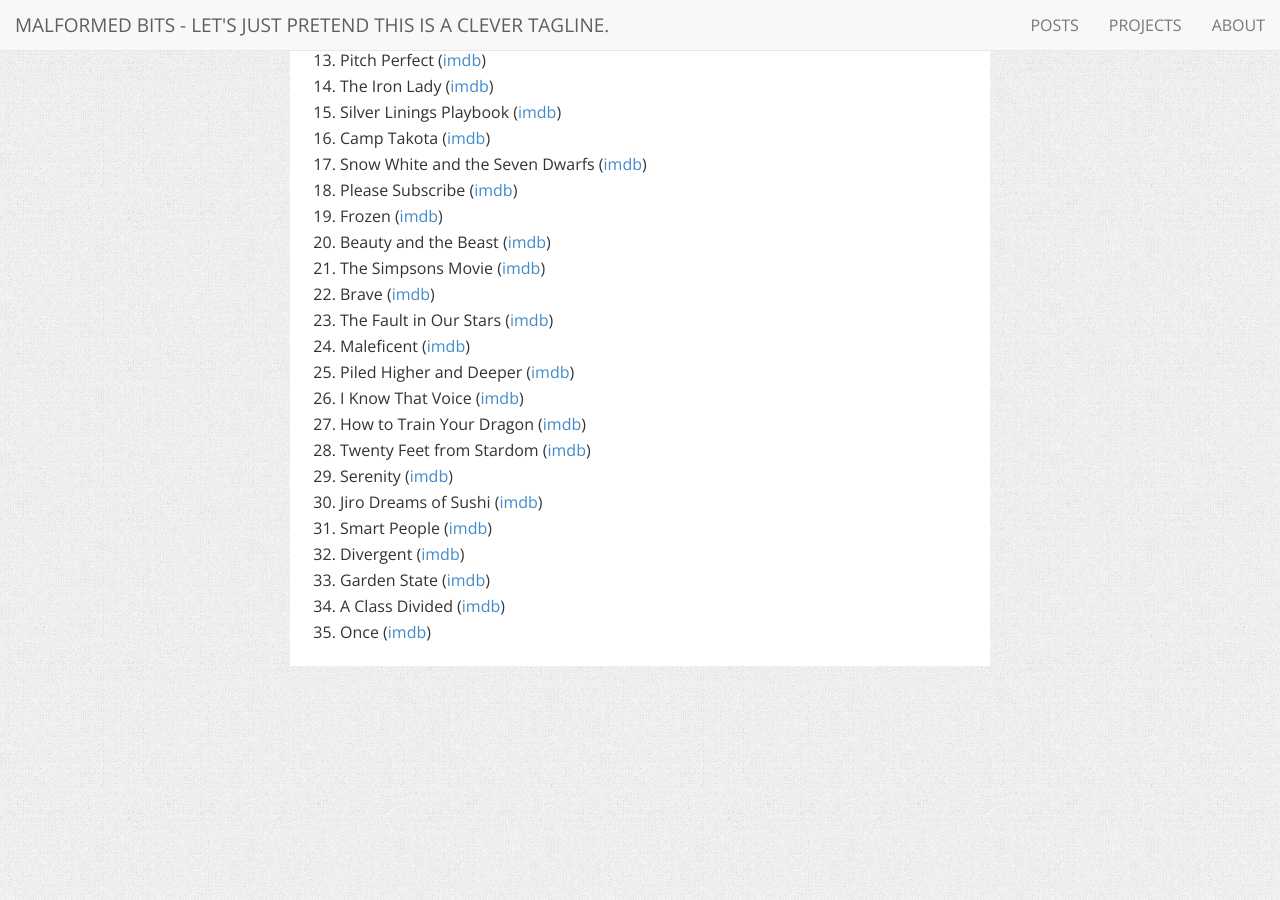
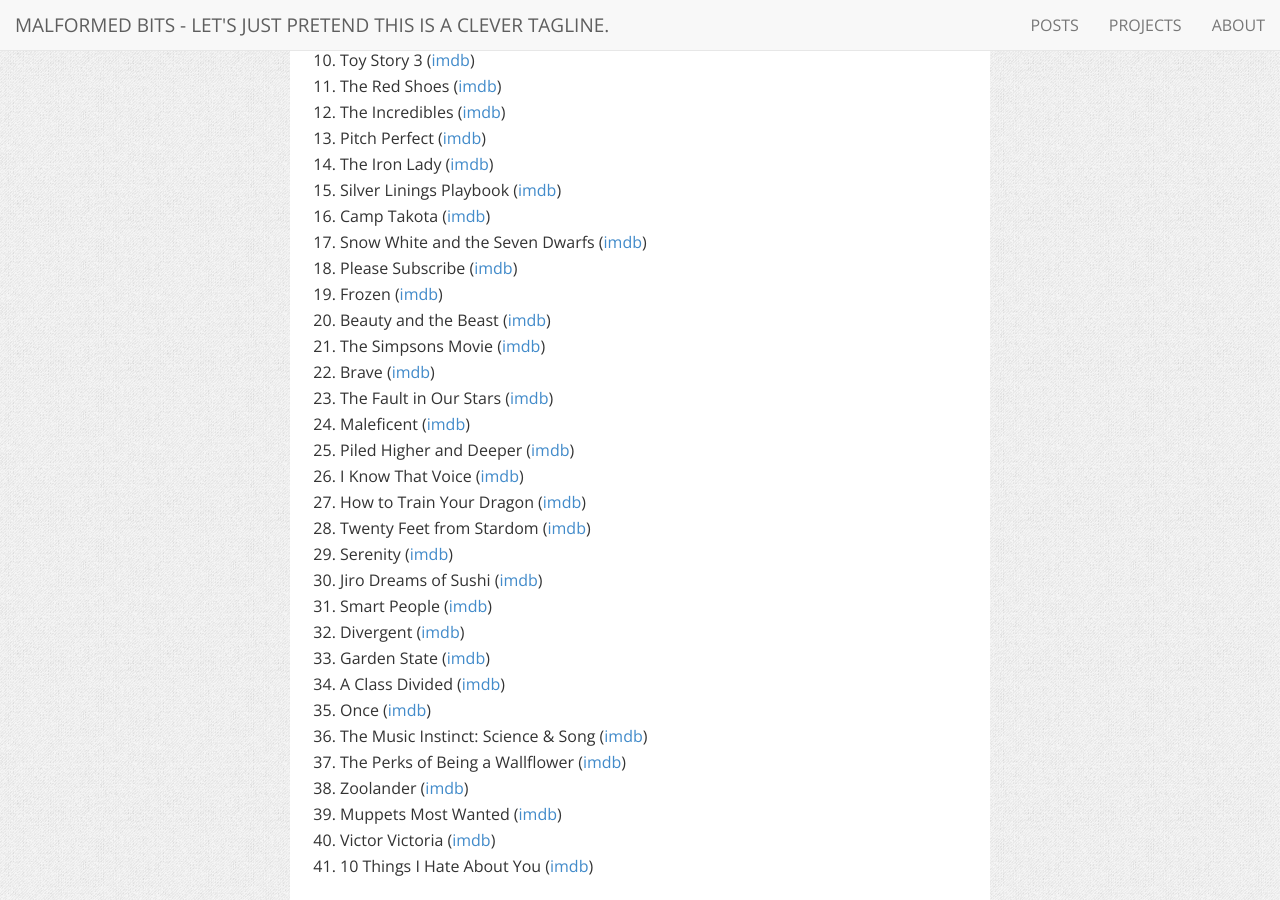
Before and after one commit to charlottepierce/charlottepierce.github.com, a Jekyll site: the page built from _posts/2014-01-01-50-50-Challenge-2014.md, in a window 1280 px wide and 900 px high, scrolled down 1760 px. Built offline with Jekyll 4.4.1, drawn with Linux system fonts in a browser that asks for light colours; nearby versions of some CDN libraries; some of the changed text lies outside the part shown.

Commit message:
50/50 challenge update for November 2014.

```diff
--- a/_posts/2014-01-01-50-50-Challenge-2014.md
+++ b/_posts/2014-01-01-50-50-Challenge-2014.md
@@ -84,3 +87,9 @@
 33. Garden State ([imdb](http://www.imdb.com/title/tt0333766/))
 34. A Class Divided ([imdb](http://www.imdb.com/title/tt0257489/))
 35. Once ([imdb](http://www.imdb.com/title/tt0907657/))
+36. The Music Instinct: Science & Song ([imdb](http://www.imdb.com/title/tt1478289/))
+37. The Perks of Being a Wallflower ([imdb](http://www.imdb.com/title/tt1659337/))
+38. Zoolander ([imdb](http://www.imdb.com/title/tt0196229/))
+39. Muppets Most Wanted ([imdb](http://www.imdb.com/title/tt2281587/))
+40. Victor Victoria ([imdb](http://www.imdb.com/title/tt0084865/))
+41. 10 Things I Hate About You ([imdb](http://www.imdb.com/title/tt0147800/))
```
Also changed, not shown: other parts of _posts/2014-01-01-50-50-Challenge-2014.md (+3 -0 lines).
